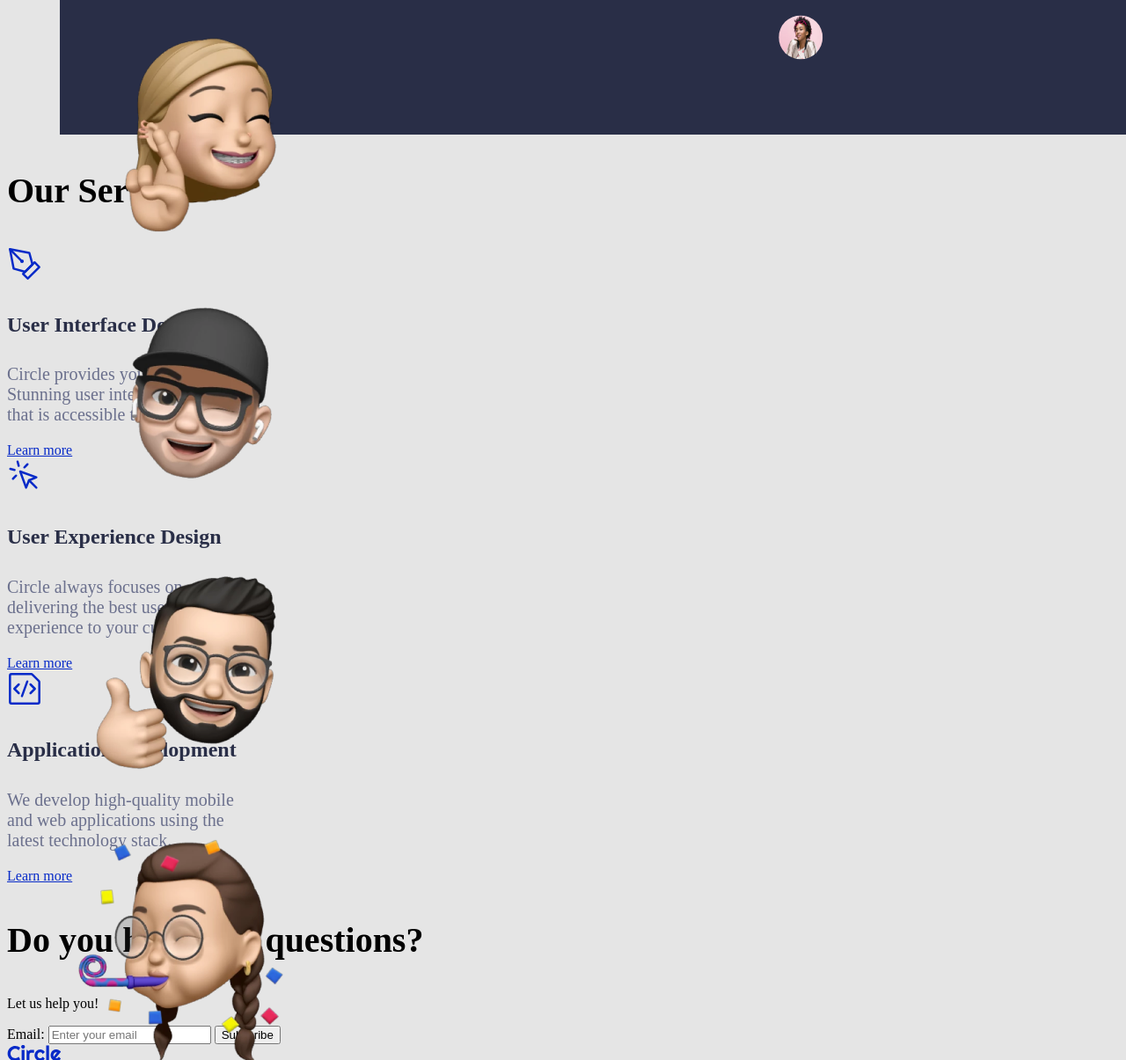
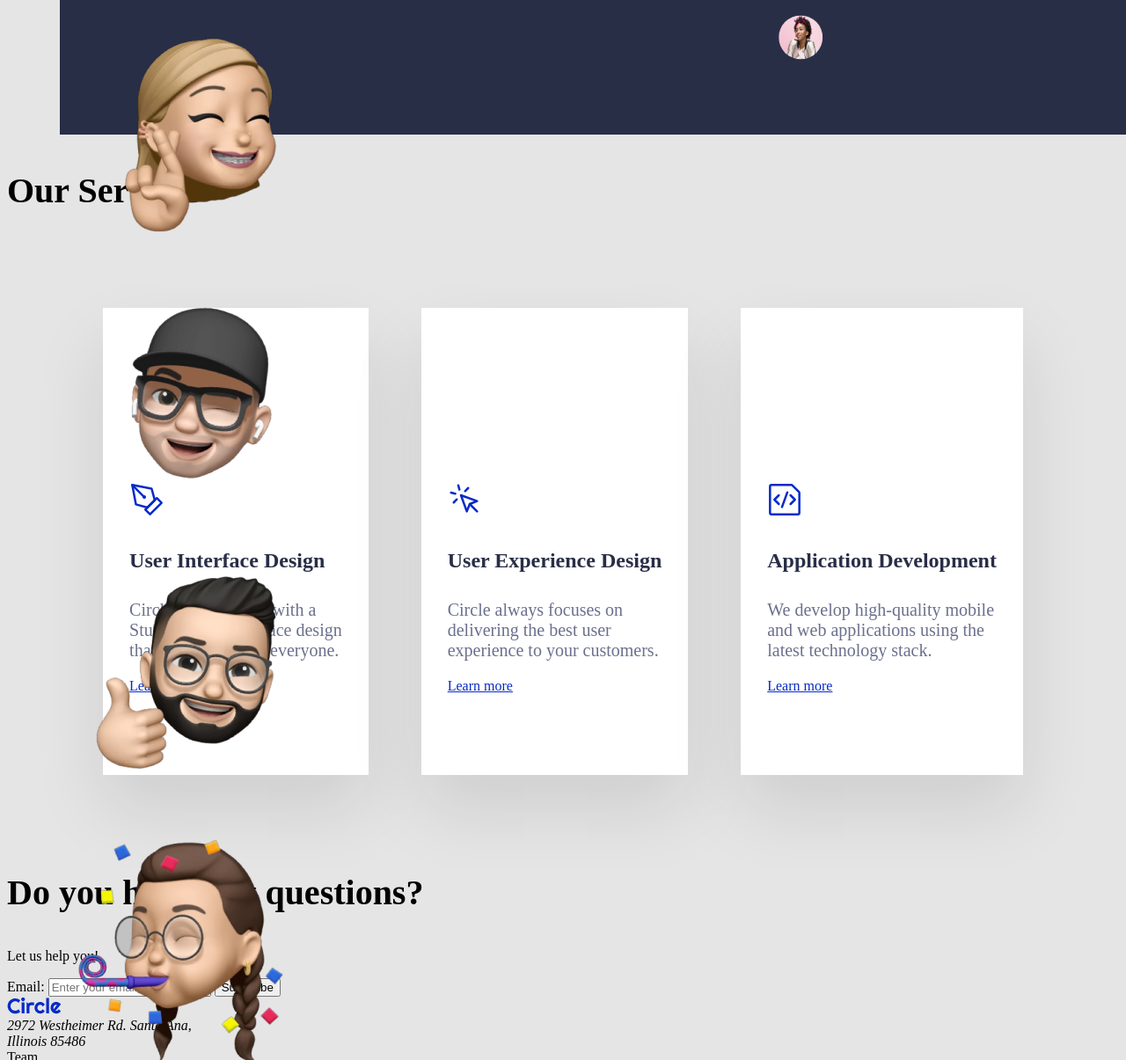
Before and after one commit to RaulFR01/Mid-project, a plain HTML site: page src/index.html in a window 1280 px wide. Shown: the part 650-1855 px from the top of the page at 88% size. Drawn offline with Linux system fonts and the light colour scheme.

Commit message:
css up to date

```diff
--- a/src/style.css
+++ b/src/style.css
@@ -64,6 +64,13 @@ h3 {
   left: 465px;
   top: 332px;
 }
+#our-services .external-div{
+  display: flex;
+  justify-content: center;
+  margin-left: auto;
+  margin-right: auto;
+  padding:40px;
+}
 
 #our-services h4 {
   font-size: 24px;
@@ -78,3 +85,14 @@ h3 {
 #our-services a{
   color: #072AC8;
 }
+
+#our-services .internal-div {
+  background: #FFFFFF;
+  box-shadow: 0px 38.7755px 77.551px rgba(0, 0, 0, 0.1);
+  padding-bottom: 92px;
+  padding-top: 198px;
+  padding-left: 30px;
+  padding-right: 30px;
+  margin: 30px;
+
+}
```
